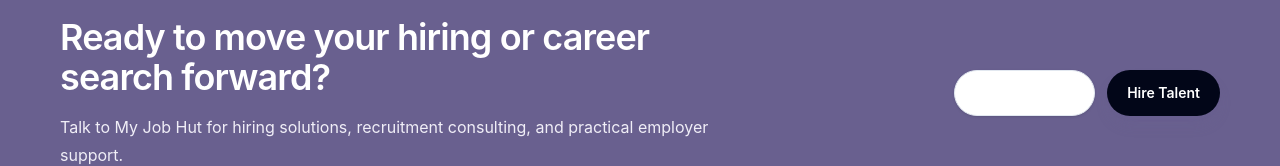
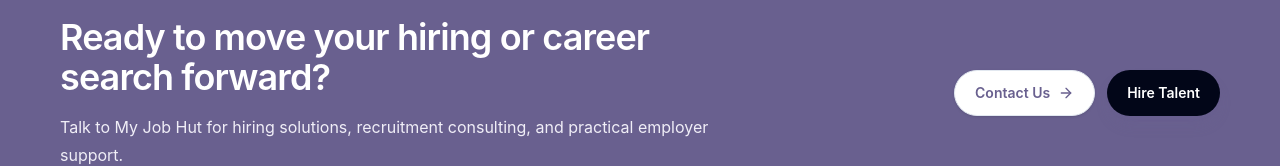
Before and after one commit to ByteToBinary-com/myjobhut_website, a Next.js app: page / in a window 1280 px wide. Shown: the part 6341-6507 px from the top of the page. Built offline with nearby package versions, Linux system fonts and the light colour scheme; no server answers.

Commit message:
change Contact Us button style

```diff
--- a/components/CTASection.tsx
+++ b/components/CTASection.tsx
@@ -18,7 +18,7 @@
           <p className="mt-4 text-base leading-7 text-[#F0EEF7]">{description}</p>
         </div>
         <div className="flex flex-col gap-3 sm:flex-row">
-          <Button href="/contact" variant="secondary">
+          <Button href="/contact" variant="secondary" className="!bg-white !text-[#69608F] hover:!text-[#5A527C]">
             Contact Us <ArrowRight className="ml-2" size={16} />
           </Button>
           <Button href="/employers" className="bg-slate-950 hover:bg-slate-900">
```
